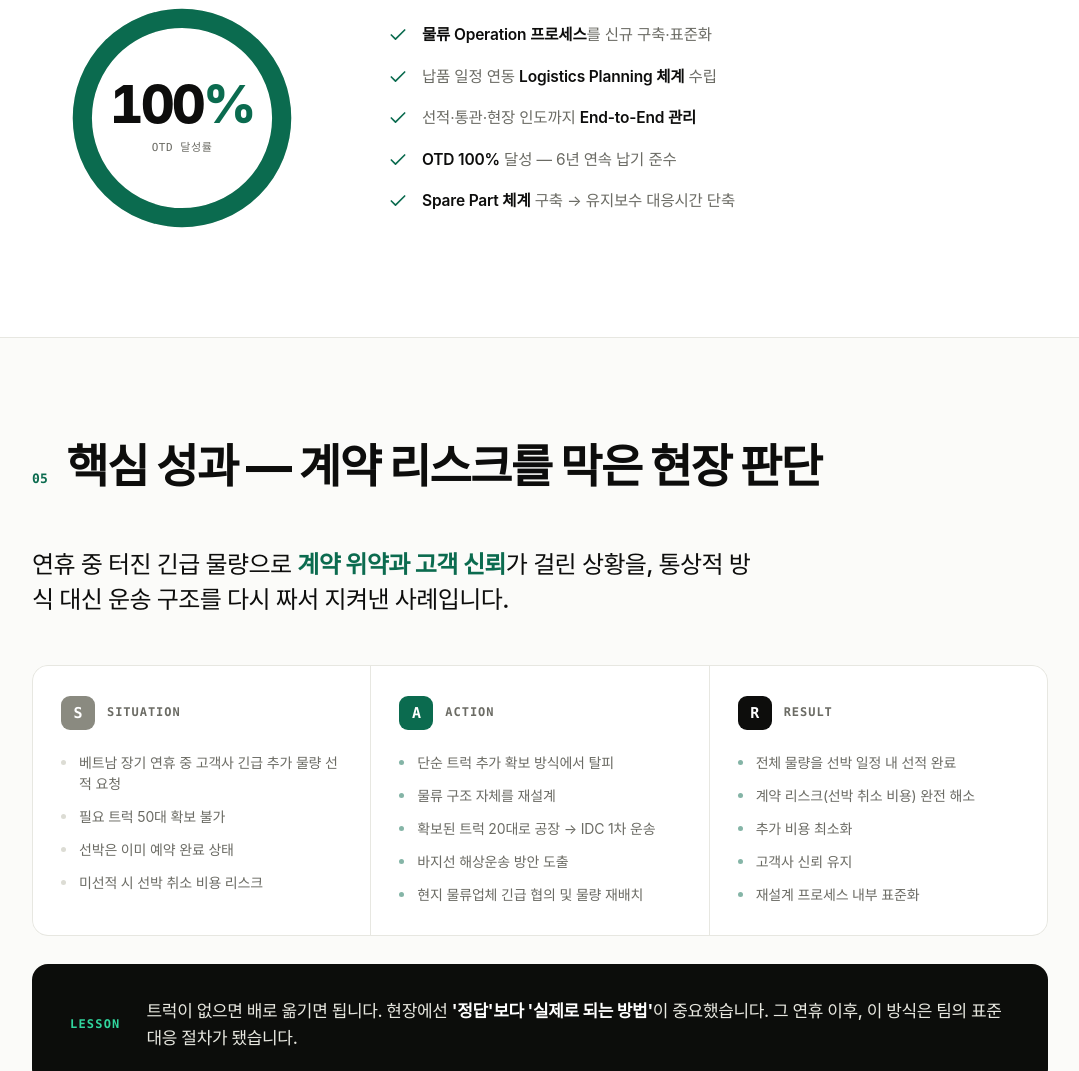
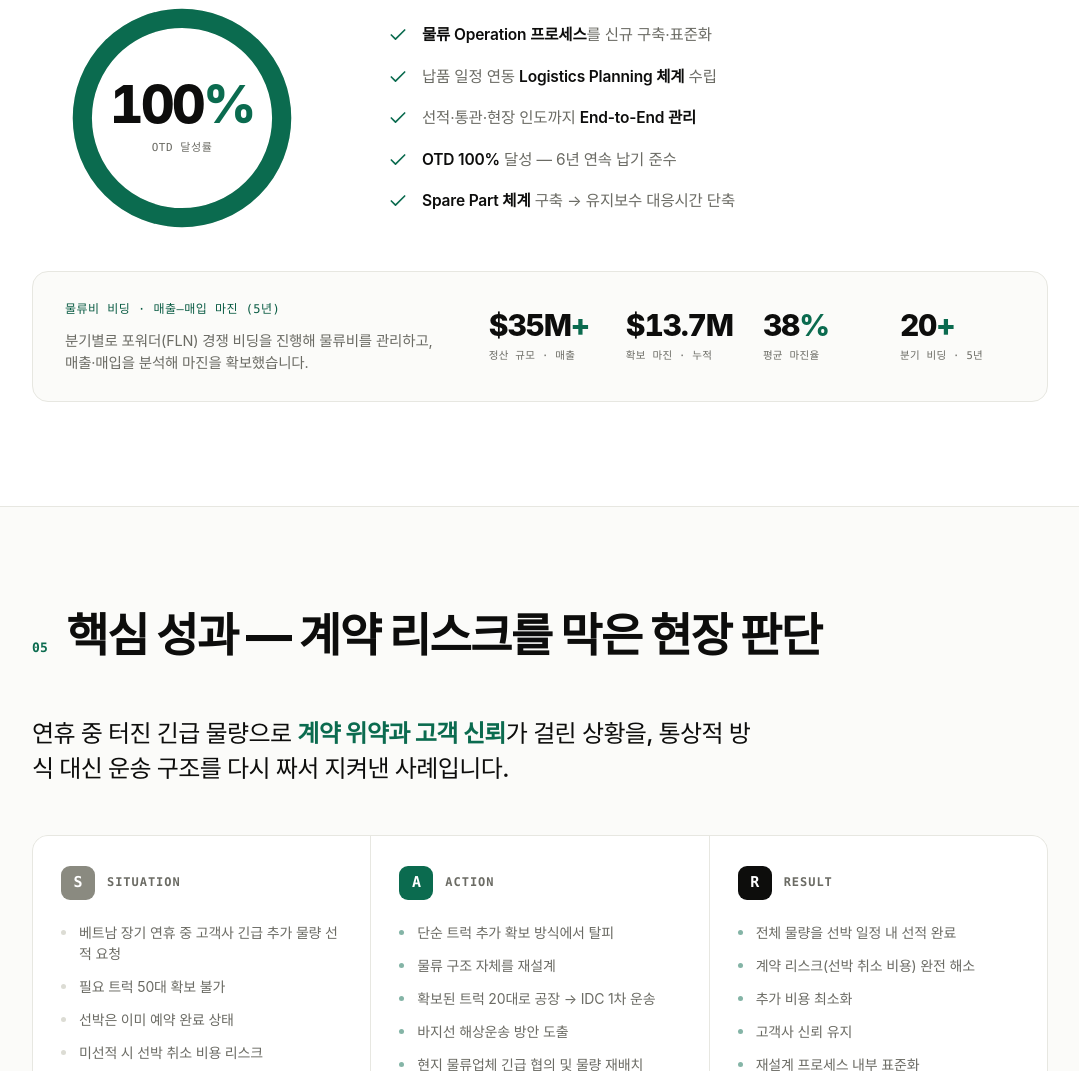
Before and after one commit to Donghyeob-Lee91/donghyeob-lee91.github.io, a plain HTML site: page index.html in a window 1280 px wide. Shown: the part 4788-5859 px from the top of the page, without its empty margins (100-1179 px from the left). Drawn offline with Linux system fonts and the light colour scheme.

Commit message:
Add 5-year freight bidding buy-sell margin panel (from logistics settlement data)

```diff
--- a/index.html
+++ b/index.html
@@ -310,6 +310,17 @@ nav{position:sticky;top:0;z-index:60;background:rgba(251,251,249,.72);
   stroke-width:2;fill:none;stroke-linecap:round;stroke-linejoin:round}
 @media(max-width:860px){.flow{grid-template-columns:1fr 1fr}.step{border-top:1px solid var(--line)}
   .step:nth-child(-n+2){border-top:0}.logi-2{grid-template-columns:1fr;gap:36px}}
+
+.costband{margin-top:38px;border:1px solid var(--line);border-radius:16px;padding:28px 32px;
+  background:var(--paper);display:grid;grid-template-columns:1fr 1.35fr;gap:34px;align-items:center}
+.costband .cb-head .mono-label{display:block;margin-bottom:10px;color:var(--accent-ink)}
+.costband .cb-head p{font-size:14.5px;color:var(--muted);max-width:380px;line-height:1.5}
+.cb-stats{display:grid;grid-template-columns:repeat(4,1fr);gap:22px}
+.cb-stats .n{font-size:30px;font-weight:800;letter-spacing:-.04em;color:var(--ink);line-height:1}
+.cb-stats .n em{font-style:normal;color:var(--accent)}
+.cb-stats .l{font-family:var(--mono);font-size:10.5px;color:var(--muted);margin-top:8px;
+  text-transform:uppercase;letter-spacing:.03em;line-height:1.4}
+@media(max-width:760px){.costband{grid-template-columns:1fr;gap:22px}.cb-stats{grid-template-columns:1fr 1fr}}
 
 /* ---------------- CASE (STAR) ---------------- */
 .case-lead{font-size:clamp(19px,2.4vw,24px);font-weight:520;line-height:1.45;letter-spacing:-.025em;
@@ -710,6 +721,20 @@ html[lang="en"] [data-ko]{display:none!important}
         </ul>
       </div>
     </div>
+    <div class="costband reveal">
+      <div class="cb-head">
+        <span class="mono-label" data-ko>물류비 비딩 · 매출–매입 마진 (5년)</span>
+        <span class="mono-label" data-en>Freight Bidding · Buy–Sell Margin (5 yrs)</span>
+        <p data-ko>분기별로 포워더(FLN) 경쟁 비딩을 진행해 물류비를 관리하고, 매출·매입을 분석해 마진을 확보했습니다.</p>
+        <p data-en>Ran quarterly forwarder (FLN) bidding to control freight cost, and analyzed billing vs. cost to capture margin.</p>
+      </div>
+      <div class="cb-stats num">
+        <div><div class="n">$35M<em>+</em></div><div class="l" data-ko>정산 규모 · 매출</div><div class="l" data-en>Billed · revenue</div></div>
+        <div><div class="n">$13.7M</div><div class="l" data-ko>확보 마진 · 누적</div><div class="l" data-en>Margin captured</div></div>
+        <div><div class="n">38<em>%</em></div><div class="l" data-ko>평균 마진율</div><div class="l" data-en>Avg margin rate</div></div>
+        <div><div class="n">20<em>+</em></div><div class="l" data-ko>분기 비딩 · 5년</div><div class="l" data-en>Quarterly bids</div></div>
+      </div>
+    </div>
   </div>
 </section>
 
```
